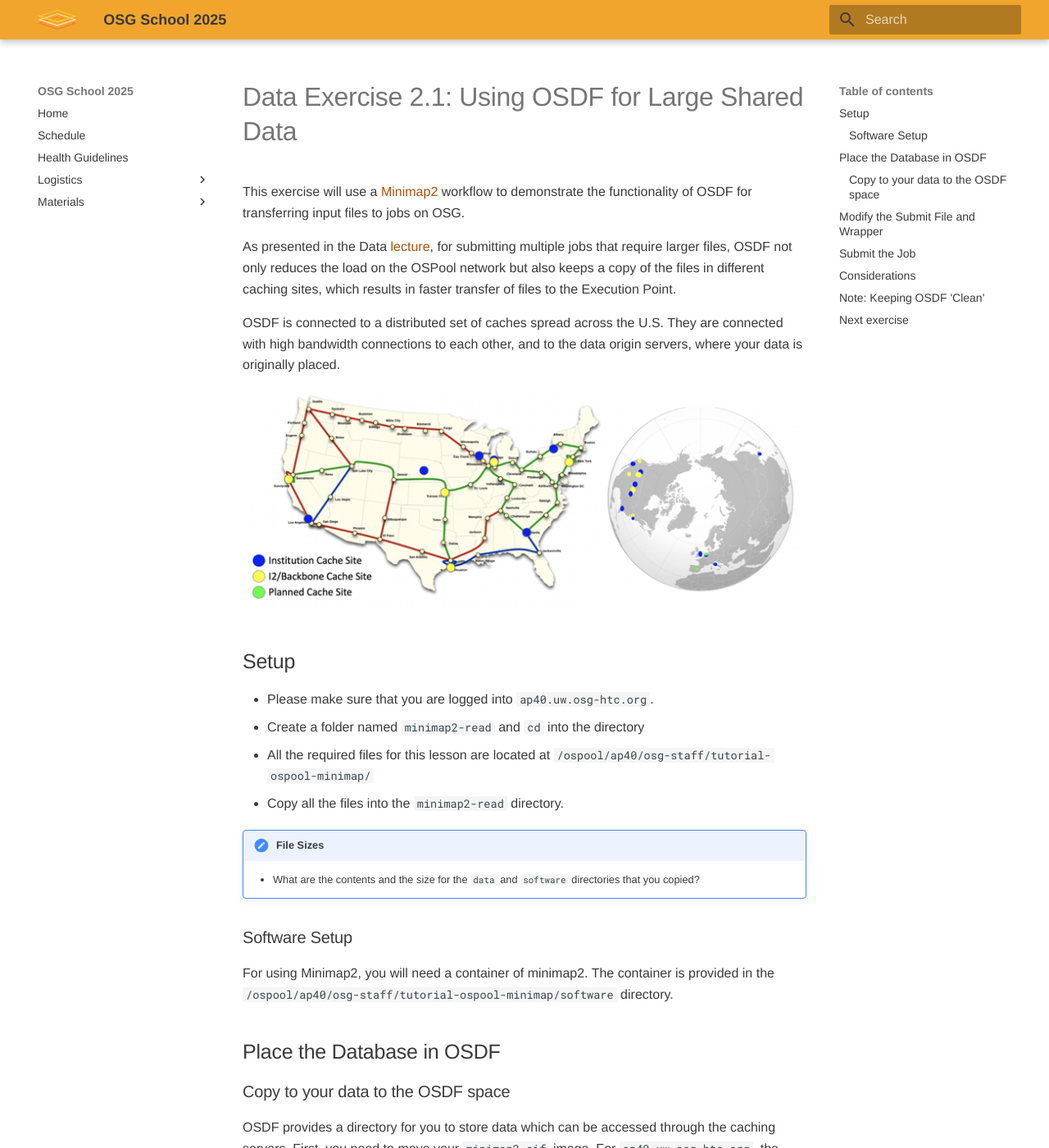
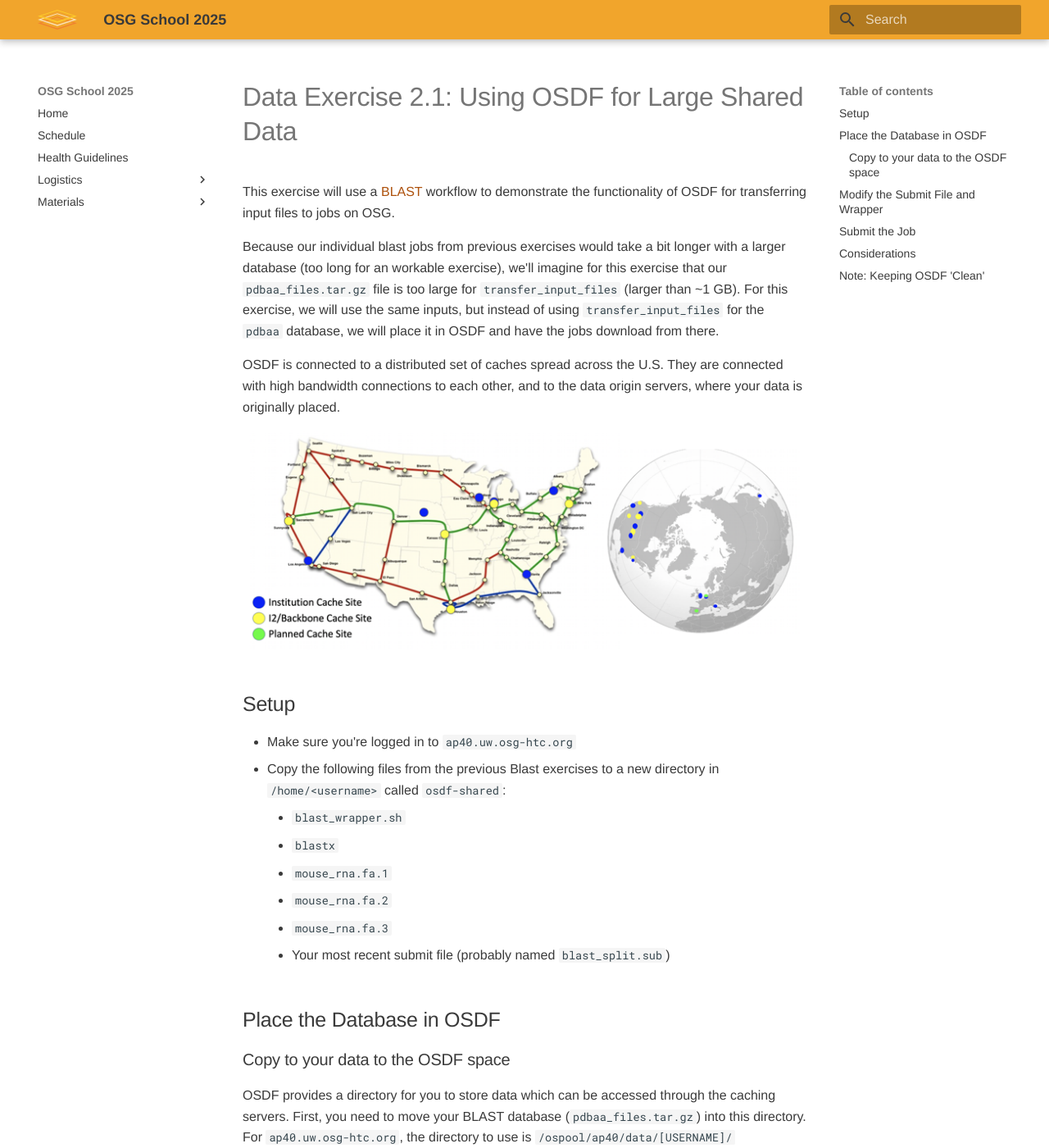
Before and after one commit to osg-htc/school-2025, an MkDocs documentation site: the page built from docs/materials/data/part2-ex1-transfer-file-using-osdf.md, in a window 1280 px wide and 1400 px high. Shown: the whole window at 82% size. Built offline with MkDocs 1.6.1 and Material for MkDocs 9.7.7, drawn with Linux system fonts in a browser that asks for light colours; some of the changed text lies outside the part shown.

Commit message:
Update part2-ex1-transfer-file-using-osdf.md

```diff
--- a/docs/materials/data/part2-ex1-transfer-file-using-osdf.md
+++ b/docs/materials/data/part2-ex1-transfer-file-using-osdf.md
@@ -4,12 +4,14 @@ status: reviewed
 
 Data Exercise 2.1: Using OSDF for Large Shared Data
 ===================================================
-
-This exercise will use a [Minimap2](https://github.com/lh3/minimap2) workflow to
+This exercise will use a [BLAST](http://blast.ncbi.nlm.nih.gov/Blast.cgi?CMD=Web&PAGE_TYPE=BlastHome) workflow to
 demonstrate the functionality of OSDF for transferring input files to jobs on OSG.
 
-As presented in the Data [lecture](files/osgus25-data.pdf), for submitting multiple jobs that require larger files, OSDF not only reduces the load on the OSPool network
-but also keeps a copy of the files in different caching sites, which results in faster transfer of files to the Execution Point.
+Because our individual blast jobs from previous exercises would take a bit longer
+with a larger database (too long for an workable exercise), we'll imagine for this exercise that our
+`pdbaa_files.tar.gz` file is too large for `transfer_input_files` (larger than ~1 GB).
+For this exercise, we will use the same inputs, but instead of using `transfer_input_files` for the `pdbaa` database,
+we will place it in OSDF and have the jobs download from there.
 
 OSDF is connected to a distributed set of caches spread across the U.S.
 They are connected with high bandwidth connections to each other, and to the data origin servers, where your data is
@@ -19,16 +21,15 @@ originally placed.
 
 Setup
 -----
-- Please make sure that you are logged into `ap40.uw.osg-htc.org`.
-- Create a folder named `minimap2-read` and `cd` into the directory
-- All the required files for this lesson are located at `/ospool/ap40/osg-staff/tutorial-ospool-minimap/`
-- Copy all the files into the `minimap2-read` directory.
 
-!!! note "File Sizes"
-    - What are the contents and the size for the `data` and `software` directories that you copied?
-
-### Software Setup
-For using Minimap2, you will need a container of minimap2. The container is provided in the `/ospool/ap40/osg-staff/tutorial-ospool-minimap/software` directory.
+-   Make sure you're logged in to `ap40.uw.osg-htc.org`
+-   Copy the following files from the previous Blast exercises to a new directory in `/home/<username>` called `osdf-shared`:
+    - `blast_wrapper.sh`
+    - `blastx`
+    - `mouse_rna.fa.1`
+    - `mouse_rna.fa.2`
+    - `mouse_rna.fa.3`
+    - Your most recent submit file (probably named `blast_split.sub`)
 
 Place the Database in OSDF
 --------------------------------
@@ -36,7 +37,7 @@ Place the Database in OSDF
 ### Copy to your data to the OSDF space
 
 OSDF provides a directory for you to store data which can be accessed through the caching servers.
-First, you need to move your `minimap2.sif` image. For `ap40.uw.osg-htc.org`, the directory
+First, you need to move your BLAST database (`pdbaa_files.tar.gz`) into this directory. For `ap40.uw.osg-htc.org`, the directory
 to use is `/ospool/ap40/data/[USERNAME]/`
 
 Note that files placed in the `/ospool/ap40/data/[USERNAME]/` directory will only be accessible
@@ -87,8 +88,3 @@ especially so that you'll have plenty of space for such files in the future.
 For example, you would delete (`rm`) files from `/ospool/ap40/data/[USERNAME]/` on when you don't need them there
 anymore, but only after all jobs have finished.
 The next time you use OSDF after the school, remember to first check for old files that you can delete.
-
-Next exercise
--------------
-
-Once completed, move onto the next exercise: [Using OSDF for outputs](part2-ex2-osdf-outputs.md)
```
